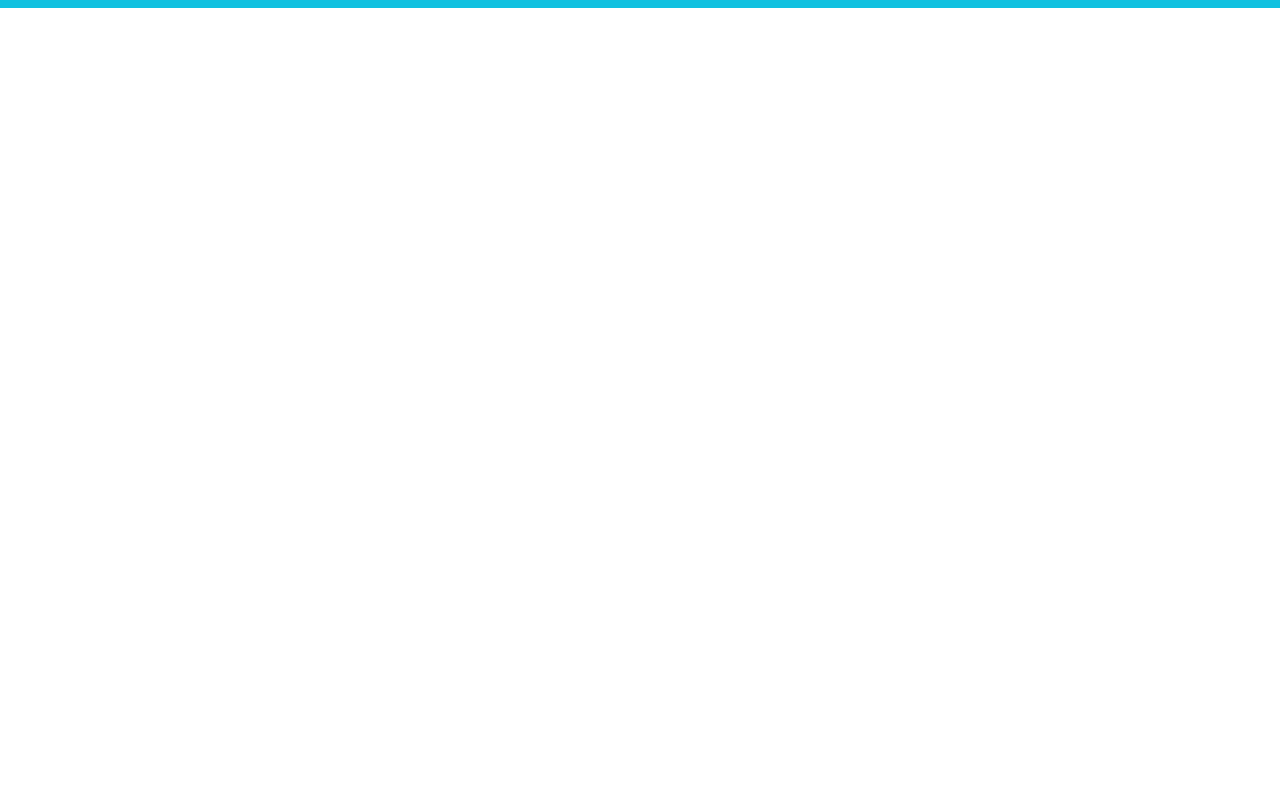
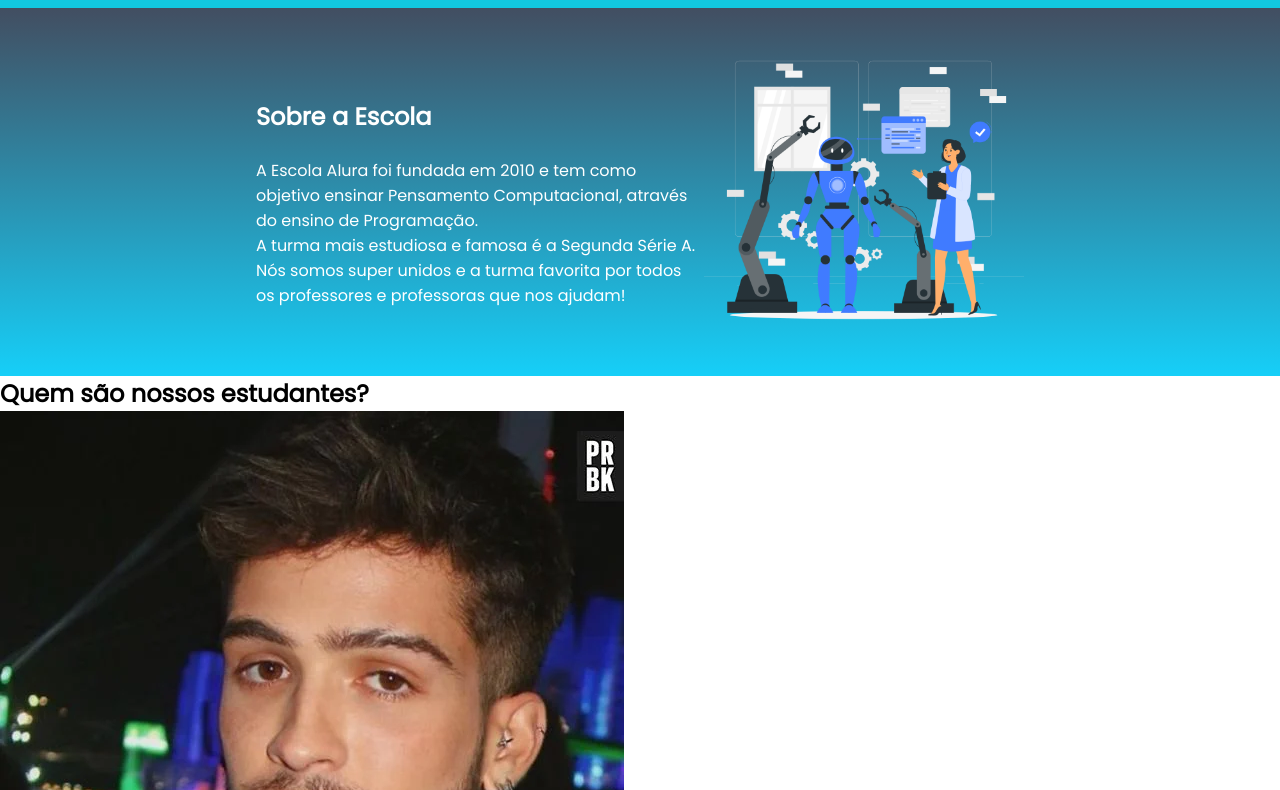
Before and after one commit to mabygames22/primeiro-projeto2d, a plain HTML site: page index.html in a window 1280 px wide. Shown: the part 99-889 px from the top of the page. Before the commit the page ends 800 px from the top, so only its background shows below. Drawn offline with Linux system fonts and the light colour scheme.

Commit message:
Add files via upload

```diff
--- a/index.html
+++ b/index.html
@@ -5,7 +5,10 @@
     <meta http-equiv="X-UA-Compatible" content="IE=edge">
     <meta name="viewport" content="width=device-width, initial-scale=1.0">
     <title>Document</title>
-</head> <link rel="stylesheet" href="style.css">
+    </head> <link rel="stylesheet" href="style.css">
+    <link rel="preconnect" href="https://fonts.googleapis.com">
+    <link rel="preconnect" href="https://fonts.gstatic.com" crossorigin>
+    <link href="https://fonts.googleapis.com/css2?family=Poppins&display=swap" rel="stylesheet">
 
 <body>
         <header class="cabecalho">
@@ -16,5 +19,25 @@
             </ul>
         </header>
 
+
+        <section class="escola">
+            <div class="escola-div-conteudo">
+                <h2 class="escola-titulo">Sobre a Escola</h2>
+                <p class="escola-texto-um">A Escola Alura foi fundada em 2010 e tem como objetivo ensinar Pensamento Computacional, através do ensino de  Programação.</p>
+                <p class="escola-texto-dois">A turma mais estudiosa e famosa é a Segunda Série A. Nós somos super unidos e a turma favorita por todos os professores e professoras que nos ajudam!</p>
+            </div>
+            <img class="escola-imagem" src="people.png" alt="Professora no quadro">
+        </section>
+
+        <section class="estudante">
+            <h2 class="estudante-titulo">Quem são nossos estudantes?</h2>
+            <img class="estudante-imagem" src="joao.webp" alt="foto do marcelo">
+            <h3 class="estudante-nome">Marcelo</h3>
+            <img class="estudante-icone" src="github.png" alt="icone github">
+            <img class="estudante-icone" src="linkedin.png" alt="icone linkedin">
+            <img class="estudante-icone" src="instagram.png" alt="icone instagram">
+    </section>
+
+
 </body>
 </html>
--- a/style.css
+++ b/style.css
@@ -1,6 +1,6 @@
 header {
-    background-color: #0ea9cf;
-    color: white;
+    background-color: #0e82cf;
+    color: rgb(35, 99, 184);
 }
 
 .cabecalho-imagem{
@@ -8,7 +8,7 @@ header {
 }
 
 .cabecalho {
-    background-color: #11c1e0;
+    background-color: #11c8e0;
     color: white;
     display: flex;
     justify-content: space-around;
@@ -35,3 +35,43 @@ header {
     margin: 0;
     padding: 0;
 }
+
+.escola-imagem{
+    width: 25%;
+}
+
+.escola{
+    background-image: linear-gradient(#15ebe0, #30a0c9);
+}
+
+.escola{
+    background-image: linear-gradient(#424E61, #4EBFE9);
+    color: rgb(252, 252, 252);
+}
+
+.escola{
+    background-image: linear-gradient(#424E61, #4EBFE9);
+    color: white;
+    display: flex;
+}
+
+.escola-div-conteudo{
+    width: 35%;
+}
+
+.escola-titulo{
+    padding: 24px 0;
+}
+
+.escola{
+    background-image: linear-gradient(#424E61,#16CFF8);
+    color:white;
+    display: flex;
+    justify-content: center;
+    align-items: center;
+    padding: 24px 0;
+}
+
+body {
+    font-family: 'Poppins', sans-serif;
+}
```
Also changed, not shown: joao.webp (added), people.png (added).
